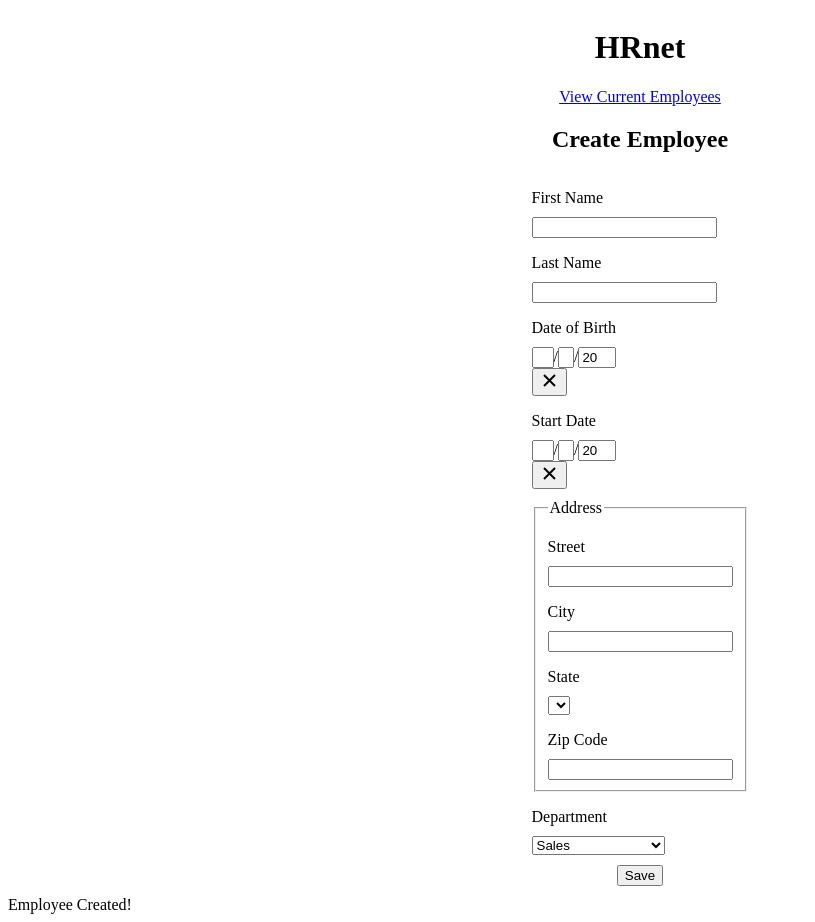
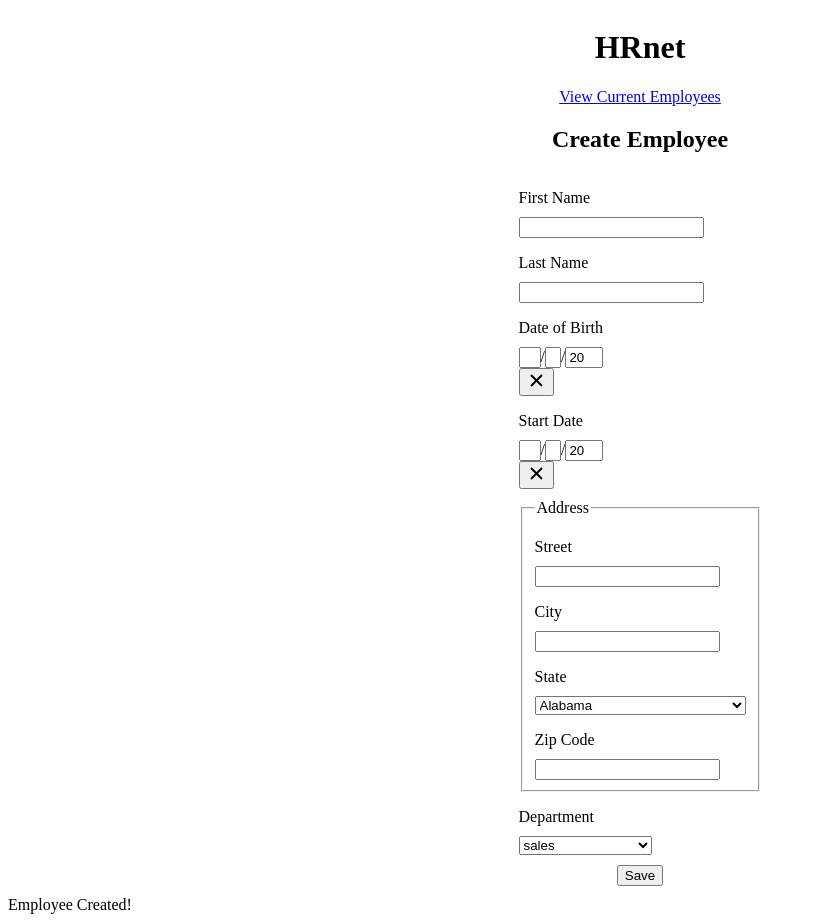
Before and after one commit to LauNM/Faire-passer-une-librairie-jQuery-vers-React, a React (Create React App) app: page / in a window 1280 px wide. Shown: the whole page, without its empty margins (0-815 px from the left). Built offline with nearby package versions, Linux system fonts and the light colour scheme.

Commit message:
added Dropdown component, PropTypes and json files

```diff
--- a/package.json
+++ b/package.json
@@ -7,6 +7,7 @@
     "@testing-library/react": "^13.4.0",
     "@testing-library/user-event": "^13.5.0",
     "node-sass": "^7.0.3",
+    "prop-types": "^15.8.1",
     "react": "^18.2.0",
     "react-date-picker": "^9.1.0",
     "react-dom": "^18.2.0",
--- /dev/null
+++ b/src/assets/data/jobs.json
@@ -0,0 +1,22 @@
+[
+  {
+    "value": "sales",
+    "label": "sales"
+  },
+  {
+    "value": "marketing",
+    "label": "Marketing"
+  },
+  {
+    "value": "engineering",
+    "label": "Engineering"
+  },
+  {
+    "value": "human-resources",
+    "label": "Human Resources"
+  },
+  {
+    "value": "legal",
+    "label": "Legal"
+  }
+]
--- a/src/components/Dropdown.js
+++ /dev/null
@@ -1,10 +0,0 @@
-
-function Dropdown({list}) {
-  return (
-    <select name="department" id="department">
-      {list.map((el, i) => <option key={i}> {el} </option>)}
-    </select>
-  )
-}
-
-export default Dropdown;
--- /dev/null
+++ b/src/components/Dropdown.jsx
@@ -0,0 +1,17 @@
+import PropTypes from "prop-types";
+
+function Dropdown({list = []}) {
+  return (
+    <select name="department" id="department">
+      {list.map((el, i) => <option key={i} value={el.value}> {el.label} </option>)}
+    </select>
+  )
+}
+
+Dropdown.propTypes = {
+  list: PropTypes.arrayOf(PropTypes.shape({
+    value: PropTypes.string.isRequired,
+    label:  PropTypes.string.isRequired
+  })).isRequired,
+}
+export default Dropdown;
--- a/src/pages/createEmployee.js
+++ b/src/pages/createEmployee.js
@@ -1,9 +1,9 @@
 import { Link } from "react-router-dom";
 import React, { useState } from 'react';
-import DatePicker from 'react-date-picker'
+import DatePicker from 'react-date-picker';
 import Dropdown from "../components/Dropdown";
-
-
+import StatesList from '../assets/data/states.json';
+import JobsList from '../assets/data/jobs.json';
 
 function CreateEmployee() {
   const [dateOfBirth, setDateOfBirth] = useState(new Date());
@@ -18,17 +18,15 @@ function CreateEmployee() {
     }
   }
 
-  const jobs =  ['Sales', 'Marketing', 'Engineering', 'Human Resources', 'Legal'];
-
   return (
     <div>
       <div className="title">
         <h1>HRnet</h1>
       </div>
       <div className="container">
-        <Link to={"/employee-list"}>View Current Employees</Link>
+        <Link to={ "/employee-list" }>View Current Employees</Link>
         <h2>Create Employee</h2>
-        <form id={"create-employee"} onSubmit={ handleSubmit }>
+        <form id={ "create-employee" } onSubmit={ handleSubmit }>
           <label htmlFor="first-name">First Name</label>
           <input type="text" id="first-name"/>
 
@@ -36,10 +34,21 @@ function CreateEmployee() {
           <input type="text" id="last-name"/>
 
           <label htmlFor="date-of-birth">Date of Birth</label>
-          <DatePicker id="date-of-birth" calendarIcon={null} onChange={setDateOfBirth} value={dateOfBirth} maxDate={new Date()}/>
+          <DatePicker
+            id="date-of-birth"
+            calendarIcon={ null }
+            onChange={ setDateOfBirth }
+            value={ dateOfBirth }
+            maxDate={ new Date() }
+          />
 
           <label htmlFor="start-date">Start Date</label>
-          <DatePicker id="start-date" calendarIcon={null} onChange={setStartDate} value={startDate} />
+          <DatePicker
+            id="start-date"
+            calendarIcon={ null }
+            onChange={ setStartDate }
+            value={ startDate }
+          />
 
           <fieldset className="address">
             <legend>Address</legend>
@@ -51,14 +60,18 @@ function CreateEmployee() {
             <input id="city" type="text"/>
 
             <label htmlFor="state">State</label>
-            <select name="state" id="state"></select>
+            <Dropdown
+              list={ StatesList.map((state) => ({ value: state.abbreviation, label: state.name })) }
+              name="state"
+              id="state"
+            />
 
             <label htmlFor="zip-code">Zip Code</label>
             <input id="zip-code" type="number"/>
           </fieldset>
 
           <label htmlFor="department">Department</label>
-          <Dropdown list={jobs} />
+          <Dropdown list={ JobsList } name="department" id="department"/>
           <button type="submit" className="submit-button">Save</button>
         </form>
       </div>
```
Also changed, not shown: 1 other file (tests, documents, lock files or other folders).
